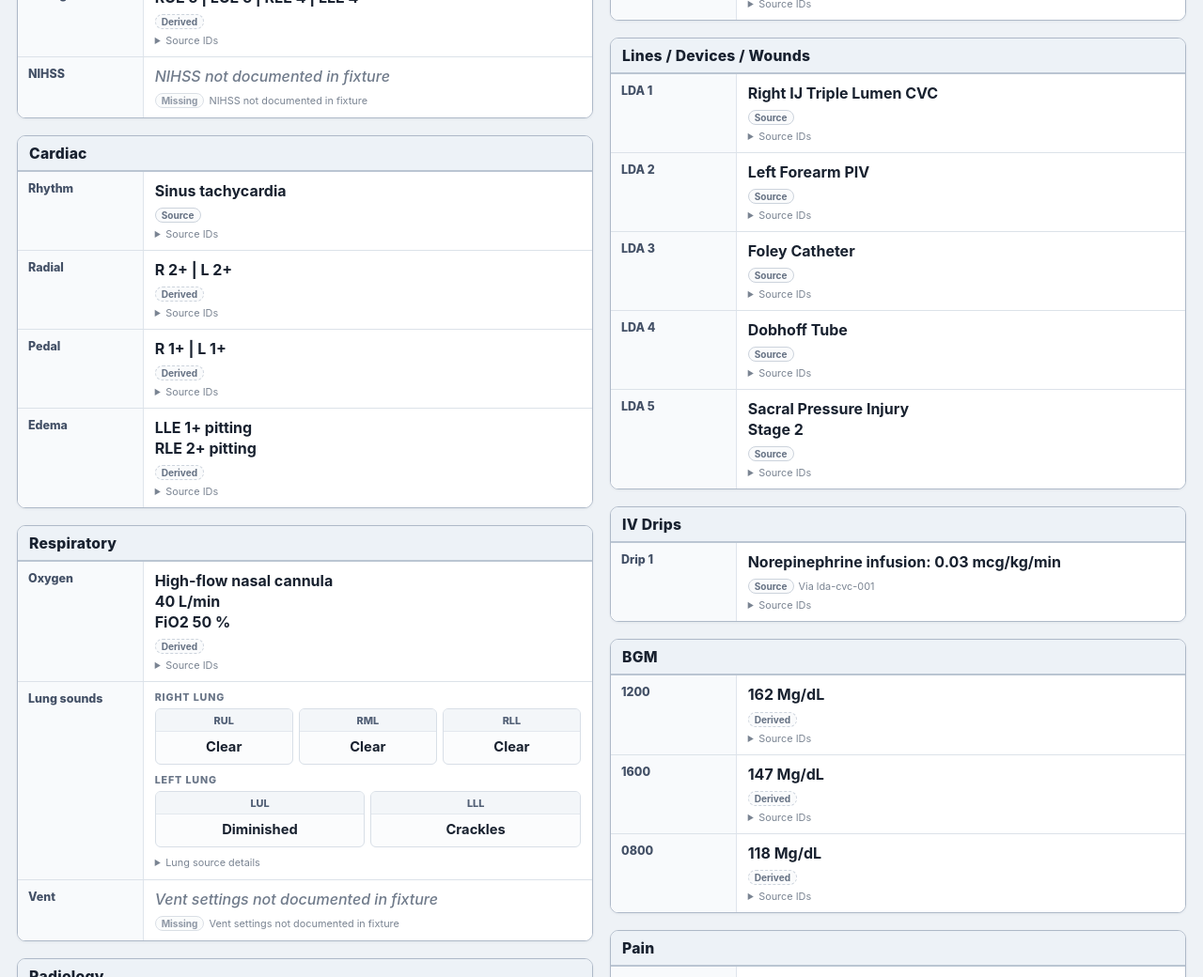
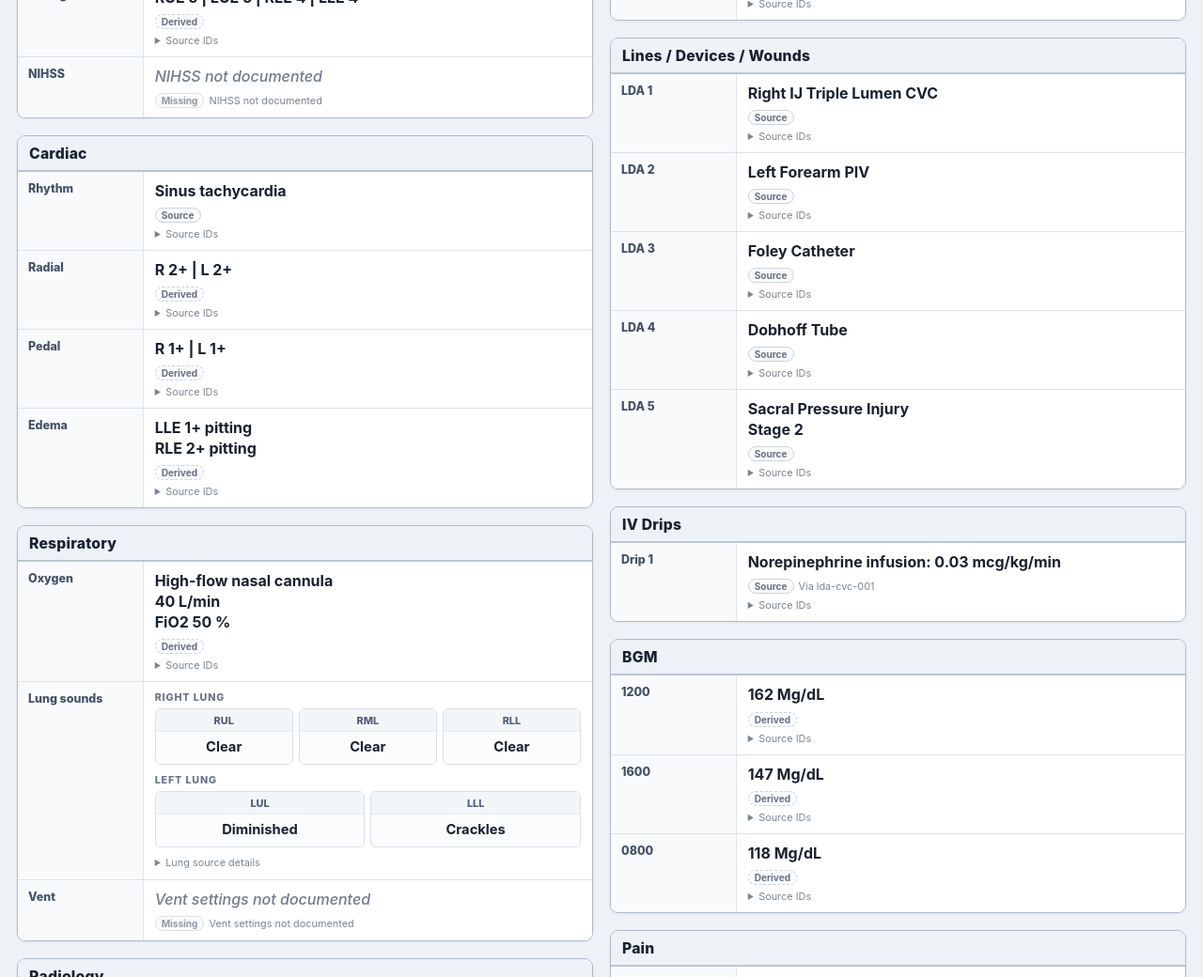
Before and after one commit to badmrfrosty313/Epic-Report-Sheet, a React (Vite) app: page / in a window 1280 px wide. Shown: the part 902-1942 px from the top of the page at 94% size. Built offline with nearby package versions, Linux system fonts and the light colour scheme.

Commit message:
Populate NIHSS and vent report fields

```diff
--- a/src/selection.ts
+++ b/src/selection.ts
@@ -12,6 +12,7 @@
   selectEdema,
   selectGcs,
   selectLung,
+  selectNihss,
   selectOrientation,
   selectOxygen,
   selectPain,
@@ -19,6 +20,7 @@
   selectPupils,
   selectShiftUop,
   selectStrength,
+  selectVent,
 } from "./assessmentSelectors";
 import {
   activeLdas,
@@ -88,7 +90,7 @@
       pupils: selectPupils(fixture),
       gcs: selectGcs(fixture),
       strength: selectStrength(fixture),
-      nihss: missing("NIHSS not documented in fixture"),
+      nihss: selectNihss(fixture),
     },
     cardiac: {
       rhythm: rhythm
@@ -114,7 +116,7 @@
       rll: selectLung(fixture, "RLL"),
       lul: selectLung(fixture, "LUL"),
       lll: selectLung(fixture, "LLL"),
-      vent: missing("Vent settings not documented in fixture"),
+      vent: selectVent(fixture),
     },
     gi: {
       abdomen: selectAbdomen(fixture),
```
